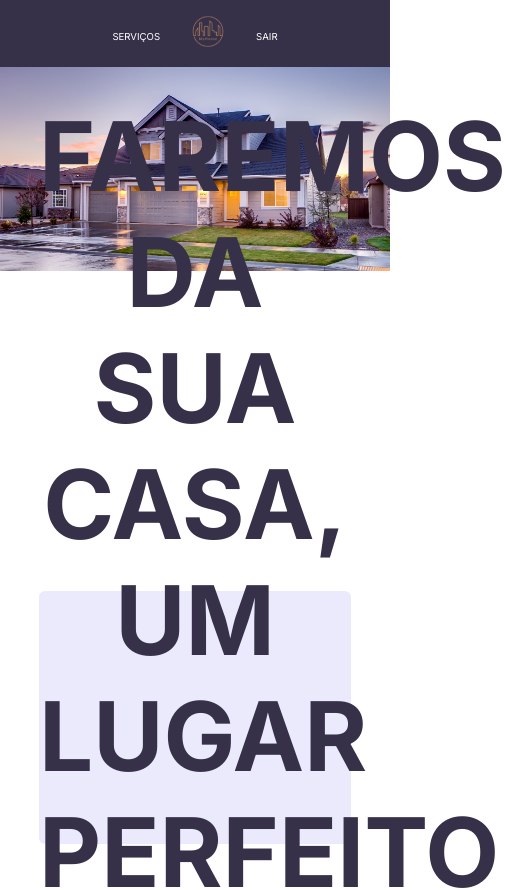
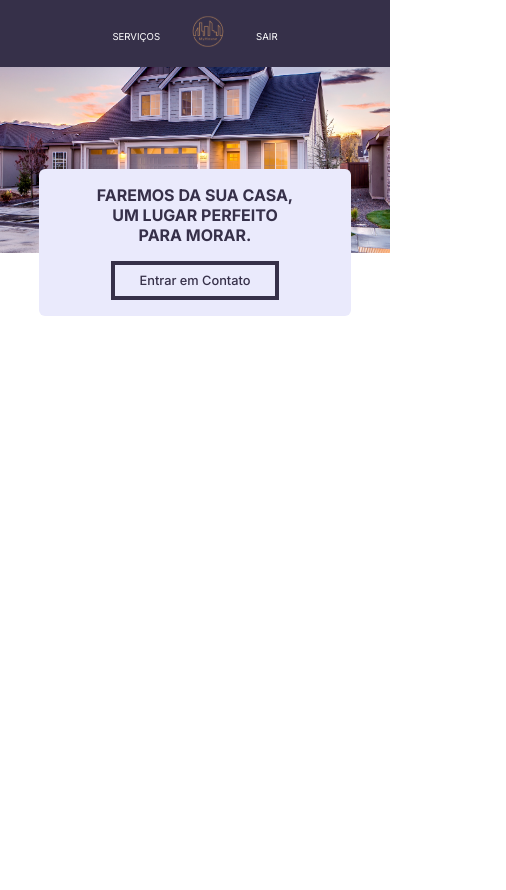
Before and after one commit to Theus03/myhouse, a Next.js app: page / in a window 390 px wide. Shown: the top 890 px of the page, 506 px wide, since content can reach past the window. After the commit the page ends 844 px from the top, so only its background shows below. Built offline with nearby package versions, Linux system fonts and the light colour scheme.

Commit message:
Terminando restante do código do banner

```diff
--- a/src/app/page.tsx
+++ b/src/app/page.tsx
@@ -4,13 +4,11 @@ import Menu from "@/components/Menu"
 export default function Home() {
   return (
     <main>
+      <img src="banner.png" className="img-banner" alt="Imagem de Banner"/>
       <Menu/>
-      <div className="banner-slogan">
-        <img src="banner.png" className="img-banner" alt="Imagem de Banner"/>
-        <div className="container-slogan">
-          <h2 className="text-slogan">FAREMOS DA SUA CASA,<br/> UM LUGAR PERFEITO<br/> PARA MORAR.</h2>
-          <Button _type="outline" _textButton={"Entrar em Contato"}/>
-        </div>
+      <div className="container-slogan">
+        <h2 className="text-slogan">FAREMOS DA SUA CASA,<br/> UM LUGAR PERFEITO<br/> PARA MORAR.</h2>
+        <Button _type="outline" _textButton={"Entrar em Contato"}/>
       </div>
     </main>
   )
--- a/src/styles/globals.css
+++ b/src/styles/globals.css
@@ -23,7 +23,7 @@ nav > ul {
     align-items: center;
     justify-content: center;
     gap: 8rem;
-    padding: 1rem;
+    padding: 1rem;;
 }
 
 nav > ul > li {
@@ -48,44 +48,83 @@ nav > ul > li > a:hover {
 
 
 .container-slogan {
-    position: absolute;
     background-color: var(--secondary);
-    top: 70%;
-    left: 10%;
-    width: 80%;
-    height: 30%;
     display: flex;
     align-items: center;
     justify-content: center;
     border-radius: 6px;
+    position: absolute;
+    top: 70%;
+    left: 10%;
+    width: 80%;
 }
 
 .text-slogan {
-    width: 70%;
+    width: 90%;
+    padding: 32px;
     text-align: center;
-    font: 700 6rem 'Inter';
+    font: 700 3rem 'Inter';
     color: var(--primary);
-    margin: 6rem;
 }
 
 .img-banner {
-    width: 100%;
+    position: absolute;
+    height: 100vh;
+    width: 100vw;
+    z-index: -1;
 }
 .container-button {
+    display: flex;
+    justify-content: center;
     width: 100%;
 }
 
 .btn {
-    padding: 2rem;
-    font-size: 2.8rem;
+    display: flex;
+    align-items: center;
+    justify-content: center;
+    padding: 0.5rem;
+    font-size: 2rem;
     font-weight: 500;
-    height: 150px;
-    width: 60%;
+    width: 80%;
+    cursor: pointer;
+    transition: 0.4s;
+    color: var(--primary);
 }
+
 
 .outline {
     background-color: var(--secondary);
-    border: solid 8px var(--primary);
+    border: solid 6px var(--primary);
+}
+
+.outline:hover {
+    background-color: var(--primary);
+    color: var(--white);
+}
+
+@media (max-width: 1280px){
+    .img-banner {
+        height: 80vh;
+    }
+
+    .container-slogan {
+        top: 50%;
+    }
+
+    .text-slogan  {
+        font-size: 2rem;
+        width: 90%;
+    }
+
+    .btn {
+        font-size: 1rem;
+        width: 60%;
+    }
+
+    .outline {
+        border-width: 4px;
+    }
 }
 
 
@@ -103,11 +142,23 @@ nav > ul > li > a:hover {
 
     .container-slogan  {
         flex-direction: column;
+        top: 25%;
     }
 
     .text-slogan {
         width: 100%;
         text-align: center;
+        padding: 0px;
+        padding-top: 2rem;
+        font-size: 1.6rem;
+    }
+
+    .img-banner {
+        height: 40vh;
+    }
+
+    .container-button {
+        padding: 1rem;
     }
 }
 
@@ -122,4 +173,23 @@ nav > ul > li > a:hover {
     nav > ul > li > .logo {
         width: 2rem;
     }
+
+    .container-slogan  {
+        top: 20%;
+    }
+
+    .text-slogan {
+        padding-top: 1rem;
+        font-size: 1rem;
+    }
+
+    .img-banner {
+        height: 30vh;
+    }
+
+    .btn {
+        font-size: 0.8rem;
+        width: 60%;
+    }
+
 }
```
